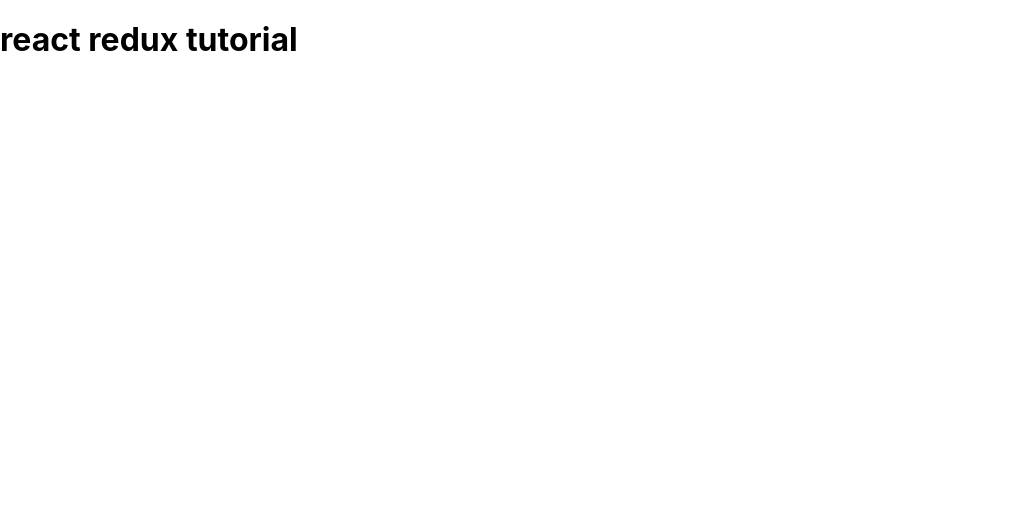
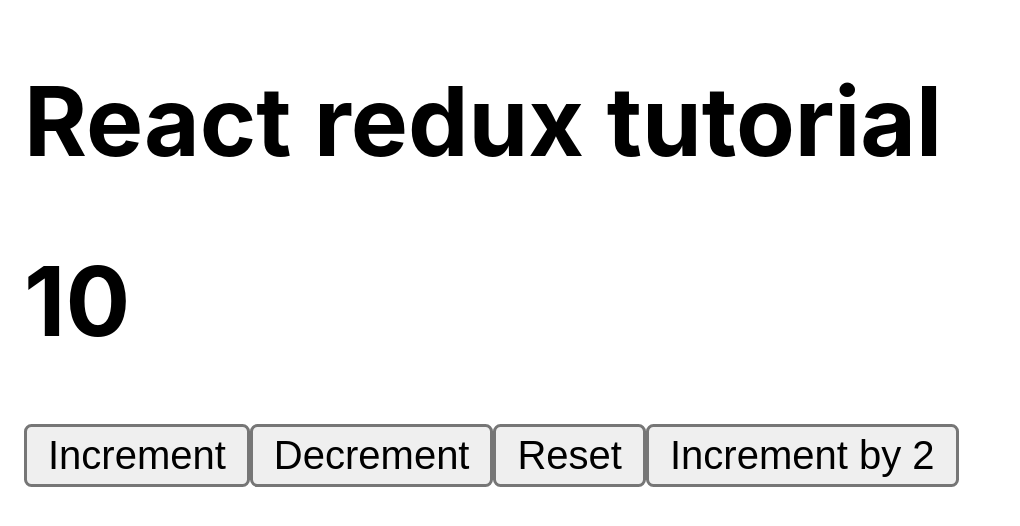
Before and after one commit to masud001/redux-tutorial, a React (Create React App) app: page / in a window 1280 px wide. Shown: the top 526 px of the page, without its empty margins (0-1020 px from the left). Built offline with nearby package versions, Linux system fonts and the light colour scheme.

Commit message:
.............

```diff
--- a/src/App.js
+++ b/src/App.js
@@ -1,10 +1,13 @@
+import Counter from './app/features/counter/Counter';
 import logo from './logo.svg';
 
 function App() {
+
   return (
     <div className="App">
      <main>
-        <h1>react redux tutorial</h1>
+        <h1>React redux tutorial</h1>
+        <Counter/>
      </main>
     </div>
   );
--- a/src/app/features/counter/Counter.jsx
+++ b/src/app/features/counter/Counter.jsx
@@ -1,9 +1,26 @@
-import { useSelector,useDispatch } from 'react-redux'
-import React from 'react'
+import { useSelector,useDispatch } from 'react-redux';
+import {increment, decrement,reset,incrementByAmount} from './counterSlice'
+import React, { useState } from 'react'
 
 const Counter = () => {
+  const count = useSelector((state)=>state.counter.count)
+  const dispatch = useDispatch();
+  const [IncrementAmount, setIncrementAmount] = useState(0)
+  const addValue = Number(IncrementAmount) || 0;
+
+
+
+
   return (
-    <div>Counter</div>
+    <div>
+      <h1>{count}</h1>
+      <div className="">
+        <button onClick={()=>dispatch(increment())}>Increment</button>
+        <button onClick={()=>dispatch(decrement())}>Decrement</button>
+        <button onClick={()=>dispatch(reset())}>Reset</button>
+        <button onClick={()=>dispatch(incrementByAmount(2))}>Increment by 2</button>
+      </div>
+    </div>
   )
 }
 export default Counter
--- a/src/app/features/counter/counterSlice.js
+++ b/src/app/features/counter/counterSlice.js
@@ -2,7 +2,7 @@
 import { createSlice } from "@reduxjs/toolkit";
 
 const initialState = {
-    count: 0
+    count: 10
 }
 
 export const counterSlice = createSlice({
@@ -14,10 +14,16 @@ export const counterSlice = createSlice({
         },
         decrement:(state)=>{
             state.count-=1;
+        },
+        reset:(state)=>{
+            state.count=0;
+        },
+        incrementByAmount:(state,action)=>{
+            state.count+= action.payload
         }
     }
 })
 
-export const {increment,decrement} = counterSlice.actions;
+export const {increment,decrement,reset,incrementByAmount} = counterSlice.actions;
 
 export default counterSlice.reducer
--- a/src/index.css
+++ b/src/index.css
@@ -1,5 +1,6 @@
 body {
-  margin: 0;
+  zoom: 3;
+  margin: 100;
   padding: 0;
   line-height: 1.2;
   font-family: -apple-system, BlinkMacSystemFont, 'Segoe UI', 'Roboto', 'Oxygen',
```
